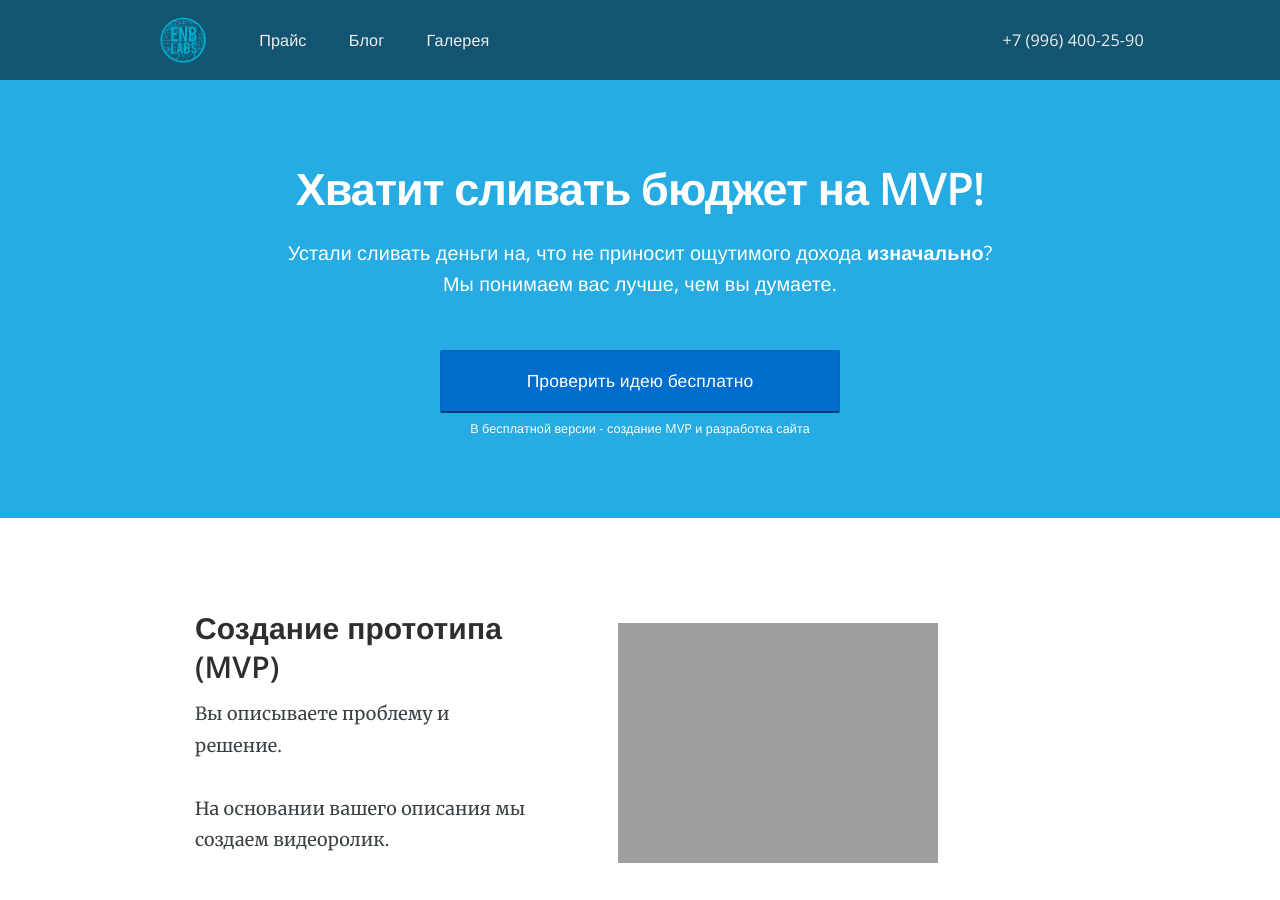
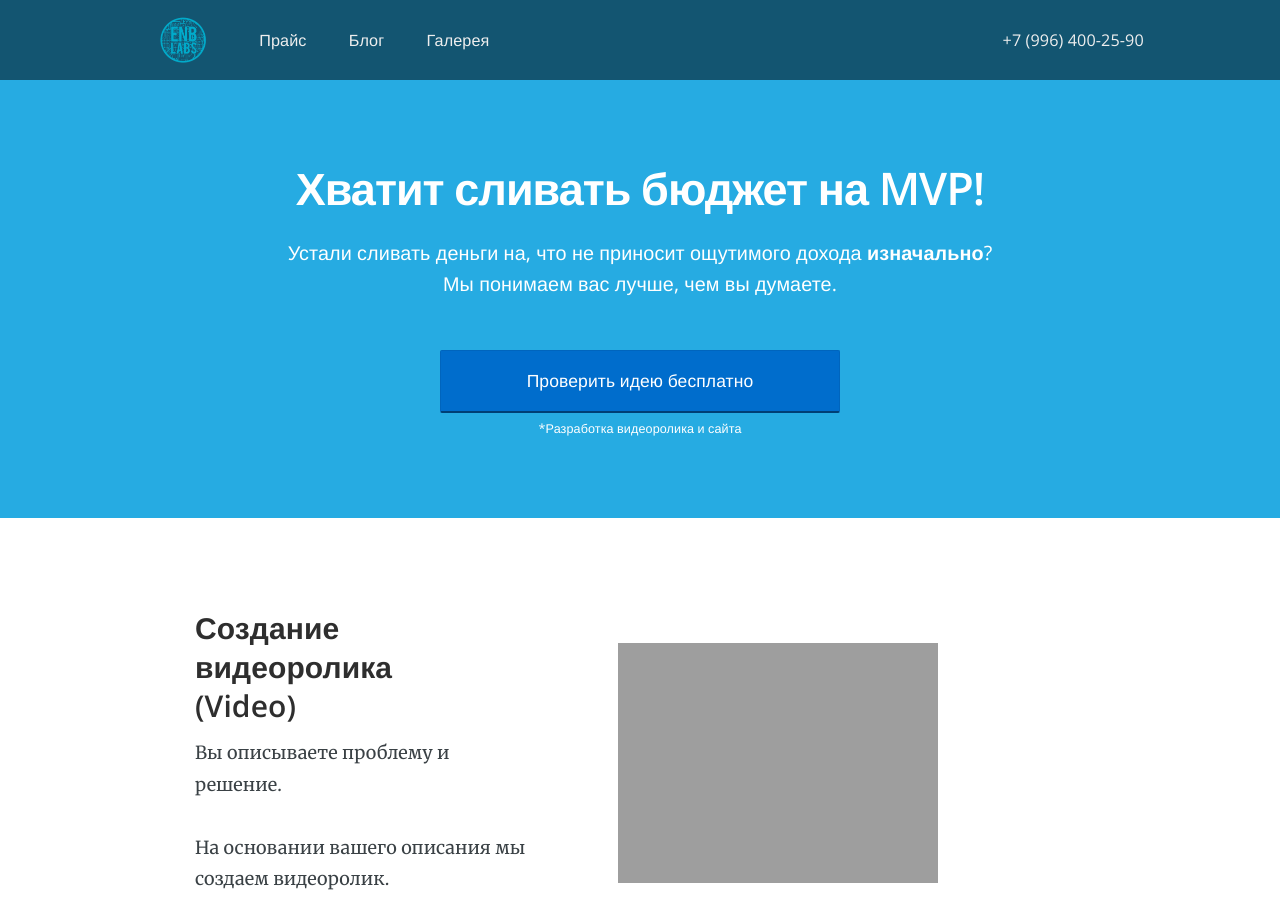
Before and after one commit to RakhimyanTim/enblabs.github.io, a Jekyll site: the page built from pages/index.html, in a window 1280 px wide and 900 px high. Built offline with Jekyll 4.4.1, drawn with Linux system fonts in a browser that asks for light colours; nearby versions of some CDN libraries; some of the changed text lies outside the part shown.

Commit message:
Update index.html

```diff
--- a/pages/index.html
+++ b/pages/index.html
@@ -13,7 +13,7 @@ sitemap:
 
 			<div class="cta-container" style="margin-top: 50px;">
 				<a href="https://docs.google.com/forms/d/e/1FAIpQLSfA7j4SrY-6EHuOiqnMStcfDFdO40rDrZnk1Y3PsfuBPKN5DQ/viewform?usp=sf_link" class="btn btn-block btn-centered btn-large btn-primary sign-up" style="display: inherit;">Проверить идею бесплатно</a>
-				<span class="btn-sub-text" style="color:#fff">В бесплатной версии - создание MVP и разработка сайта</span>
+				<span class="btn-sub-text" style="color:#fff">*Разработка видеоролика и сайта</span>
 			</div>
 		</div>
 </header>
@@ -22,7 +22,7 @@ sitemap:
 <section class="new-content first">
 	<div class="container">
 		<div class="new-text">
-			<h3>Создание прототипа<br>(MVP)</h3>
+			<h3>Создание видеоролика<br>(Video)</h3>
 			<p>Вы описываете проблему и решение.</p>
 
 			<p>На основании вашего описания мы создаем видеоролик.</p>
```
Also changed, not shown: other parts of pages/index.html (+1 -1 lines).
